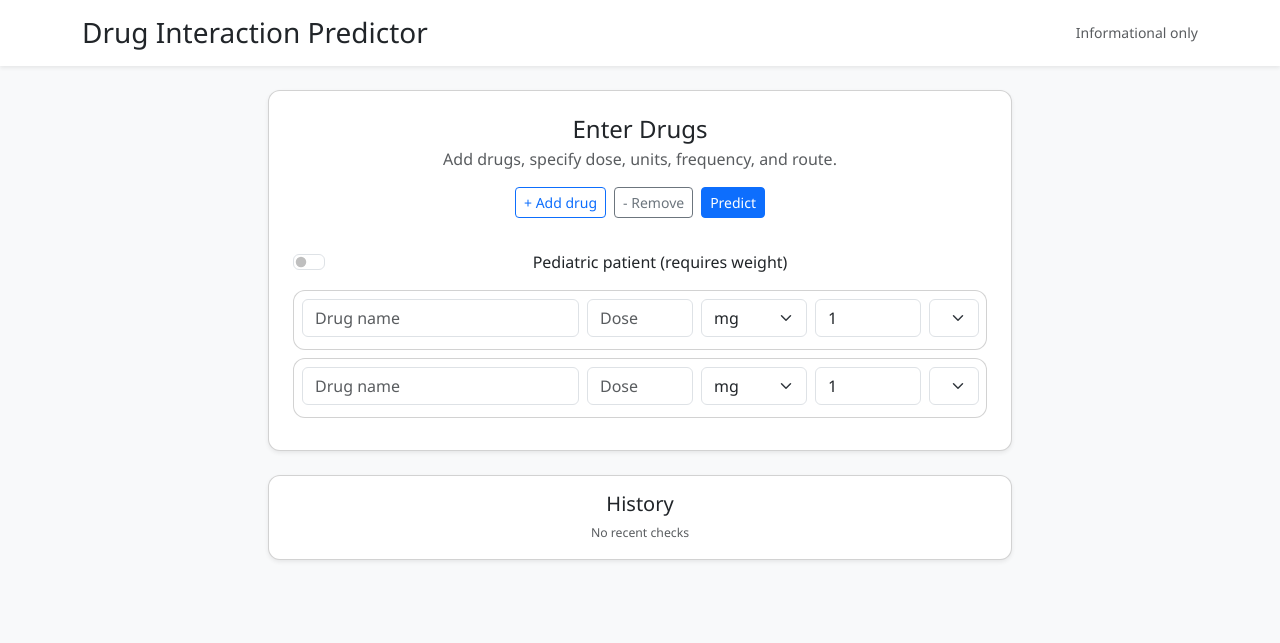
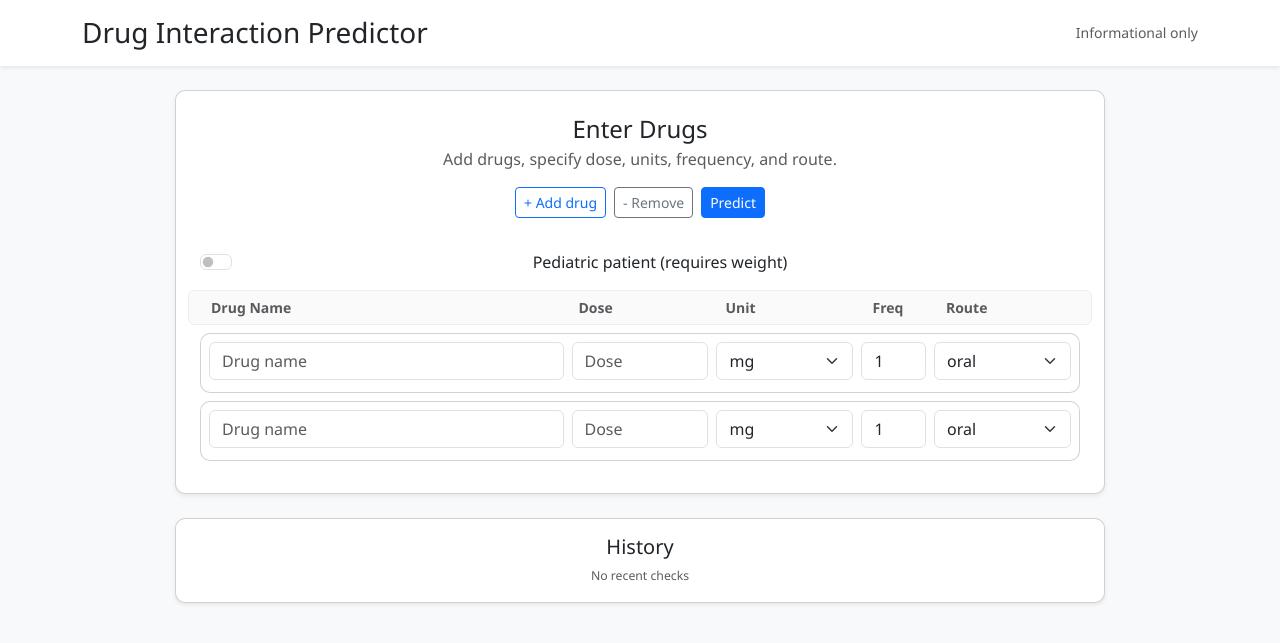
Before and after one commit to RobotGit04/Drug-Interaction-App, a Flask app: page / in a window 1280 px wide. Shown: the top 643 px of the page. Run offline with Flask 3, Linux system fonts and the light colour scheme; data that the repository does not hold is empty.

Commit message:
Re-runned build_dataset, upgraded heading,keep summary,showing combined reason.

```diff
--- a/static/script.js
+++ b/static/script.js
@@ -8,13 +8,16 @@ document.addEventListener("DOMContentLoaded", () => {
   const pediatricFields = document.getElementById("pediatric-fields");
   const historyArea = document.getElementById("history-area");
   const resultsArea = document.getElementById("results-area");
+  const columnHeadings = document.getElementById("column-headings");
 
   const unitOptions = ["mg","g","mL","mcg","IU"];
+
   function createCard(prefill={}) {
+    if (columnHeadings.style.display === "none") columnHeadings.style.display = "flex";
     const div = document.createElement("div");
     div.className = "card mb-2 p-2 drug-card";
     div.innerHTML = `
-      <div class="row g-2">
+      <div class="row g-2 align-items-center">
         <div class="col-12 col-sm-5">
           <input type="text" class="form-control drug-name" placeholder="Drug name" value="${prefill.name||""}">
         </div>
@@ -24,10 +27,10 @@ document.addEventListener("DOMContentLoaded", () => {
         <div class="col-12 col-sm-2">
           <select class="form-select drug-unit">${unitOptions.map(u=>`<option value="${u}">${u}</option>`).join("")}</select>
         </div>
-        <div class="col-12 col-sm-2">
+        <div class="col-12 col-sm-1">
           <input type="number" class="form-control drug-freq" placeholder="freq/day" value="${prefill.freq||1}" min="0" step="0.1">
         </div>
-        <div class="col-12 col-sm-1">
+        <div class="col-12 col-sm-2">
           <select class="form-select drug-route">
             <option value="oral">oral</option><option value="iv">iv</option><option value="topical">topical</option>
           </select>
@@ -39,13 +42,14 @@ document.addEventListener("DOMContentLoaded", () => {
     return div;
   }
 
-  // start with two cards
+  // init with 2 cards
   createCard(); createCard();
 
   addCardBtn.addEventListener("click", ()=> createCard());
   removeCardBtn.addEventListener("click", ()=>{
     const cards = document.querySelectorAll(".drug-card");
     if (cards.length > 1) cards[cards.length-1].remove();
+    if (document.querySelectorAll(".drug-card").length === 0) columnHeadings.style.display = "none";
   });
 
   pediatricToggle.addEventListener("change", (e)=>{
@@ -53,6 +57,7 @@ document.addEventListener("DOMContentLoaded", () => {
   });
 
   async function loadHistory(){
+    try {
       const res = await fetch("/history");
       const h = await res.json();
       if(!h || h.length===0){
@@ -61,6 +66,9 @@ document.addEventListener("DOMContentLoaded", () => {
       historyArea.innerHTML = h.slice(0,6).map(item=>{
         return `<div class="mb-1"><strong>${item.drugs.join(", ")}</strong><br><small class="text-muted">${item.summary.level} (${(item.summary.combined_score*100).toFixed(1)}%)</small></div>`;
       }).join("");
+    } catch(e) {
+      historyArea.innerHTML = "<div class='text-muted small'>History unavailable</div>";
+    }
   }
 
   predictBtn.addEventListener("click", async ()=>{
@@ -89,11 +97,13 @@ document.addEventListener("DOMContentLoaded", () => {
       headers: {"Content-Type":"application/json"},
       body: JSON.stringify({drugs, is_pediatric, age, weight_kg})
     });
+
     if (!resp.ok) {
       const err = await resp.json();
       resultsArea.innerHTML = `<div class="alert alert-danger">${err.error || "Server error"}</div>`;
       return;
     }
+
     const data = await resp.json();
     renderResults(data, drugs);
     loadHistory();
@@ -101,6 +111,7 @@ document.addEventListener("DOMContentLoaded", () => {
 
   function renderResults(data, drugs) {
     resultsArea.innerHTML = "";
+
     const s = data.summary;
     const header = document.createElement("div");
     header.className = "card mb-3 p-3";
@@ -114,17 +125,40 @@ document.addEventListener("DOMContentLoaded", () => {
     `;
     resultsArea.appendChild(header);
 
+    // For each pair: show short + dosage reason (Q2: C)
     data.pairs.forEach(p=>{
       const card = document.createElement("div");
       card.className = "card mb-2 p-2";
+      // prepare reasons array
+      const reasons = [];
+      if (p.found) reasons.push("Known interaction in dataset");
+      else {
+        if (p.prob >= 0.9) reasons.push("High ML probability");
+        else if (p.prob >= 0.7) reasons.push("Moderate ML probability");
+        else reasons.push("Low ML probability");
+      }
+      // dosage info (informational only)
+      const aComment = p.dose_eval_a && p.dose_eval_a.comment ? p.dose_eval_a.comment : "";
+      const bComment = p.dose_eval_b && p.dose_eval_b.comment ? p.dose_eval_b.comment : "";
+      if (aComment && aComment.toLowerCase().indexOf("above")>=0) reasons.push("Dose A above baseline");
+      if (bComment && bComment.toLowerCase().indexOf("above")>=0) reasons.push("Dose B above baseline");
+
+      const reasonHtml = reasons.map(r=>{
+        let cls = "badge-info";
+        if (r.toLowerCase().includes("high") || r.toLowerCase().includes("above")) cls = "badge-danger";
+        else if (r.toLowerCase().includes("moderate")) cls = "badge-warning";
+        return `<span class="badge-reason ${cls}">${r}</span>`;
+      }).join(" ");
+
       card.innerHTML = `<div class="d-flex justify-content-between">
           <div><strong>${p.drug1}</strong> + <strong>${p.drug2}</strong></div>
           <div class="text-end"><span class="badge ${p.risk==='High'?'bg-danger':(p.risk==='Moderate'?'bg-warning text-dark':'bg-success')}">${p.risk}</span></div>
         </div>
         <div class="small mt-2">
           <div>ML prob: ${(p.prob*100).toFixed(2)}% → adjusted: ${(p.prob_adj*100).toFixed(2)}%</div>
-          <div>A: ${p.dose_eval_a ? p.dose_eval_a.comment : "No baseline info"}</div>
-          <div>B: ${p.dose_eval_b ? p.dose_eval_b.comment : "No baseline info"}</div>
+          <div class="mt-1">${reasonHtml}</div>
+          <div class="mt-2">A: ${aComment || "No baseline dosing info available"}</div>
+          <div>B: ${bComment || "No baseline dosing info available"}</div>
         </div>`;
       resultsArea.appendChild(card);
     });
--- a/static/style.css
+++ b/static/style.css
@@ -1,11 +1,28 @@
 body {
-  font-family: "Segoe UI", sans-serif;
+  font-family: "Segoe UI", Arial, sans-serif;
+  background: #f7f8fa;
 }
 
 .card {
-  border-radius: 12px;
+  border-radius: 10px;
 }
 
 input, select {
   border-radius: 6px !important;
 }
+
+/* small badges for reason labels */
+.badge-reason {
+  display: inline-block;
+  padding: 4px 8px;
+  border-radius: 8px;
+  font-size: 12px;
+  margin-left: 6px;
+}
+
+.badge-info { background:#e7f1ff; color:#0d6efd; border:1px solid #cfe0ff; }
+.badge-warning { background:#fff4e5; color:#d97706; border:1px solid #ffe6c7; }
+.badge-danger  { background:#ffe9ec; color:#c82333; border:1px solid #ffd7dd; }
+
+/* make the column headings visible and spaced */
+#column-headings { padding: 6px 10px; border-radius: 6px; background: #fafafa; border: 1px solid #eee; }
--- a/templates/index.html
+++ b/templates/index.html
@@ -1,14 +1,13 @@
 <!doctype html>
 <html lang="en">
   <head>
-    <meta charset="utf-8">
-    <meta name="viewport" content="width=device-width, initial-scale=1">
-    <title>Drug Interaction Predictor (Dosage-aware)</title>
+    <meta charset="utf-8" />
+    <meta name="viewport" content="width=device-width, initial-scale=1" />
+    <title>Drug Interaction Predictor</title>
     <link href="https://cdn.jsdelivr.net/npm/bootstrap@5.3.2/dist/css/bootstrap.min.css" rel="stylesheet">
     <link rel="stylesheet" href="{{ url_for('static', filename='style.css') }}">
   </head>
   <body class="bg-light">
-
     <nav class="navbar navbar-light bg-white shadow-sm">
       <div class="container d-flex justify-content-between">
         <h3 class="my-2">Drug Interaction Predictor</h3>
@@ -17,7 +16,7 @@
     </nav>
 
     <div class="container d-flex justify-content-center">
-    <div class="col-lg-8 col-md-10 mt-4">
+      <div class="col-12 col-lg-10 col-md-10 mt-4">
 
         <!-- Main Input Card -->
         <div class="card shadow-sm mb-4 p-4">
@@ -31,33 +30,40 @@
           </div>
 
           <div class="form-check form-switch text-center my-3">
-          <input class="form-check-input" type="checkbox" id="pediatric-toggle">
-          <label class="form-check-label" for="pediatric-toggle">
-            Pediatric patient (requires weight)
-          </label>
+            <input class="form-check-input" type="checkbox" id="pediatric-toggle" />
+            <label class="form-check-label" for="pediatric-toggle">Pediatric patient (requires weight)</label>
           </div>
 
           <div id="pediatric-fields" class="mb-2" style="display:none;">
             <div class="row">
               <div class="col-sm-6 mb-2">
-              <input id="patient-age" class="form-control" placeholder="Age (years)" type="number" min="0">
+                <input id="patient-age" class="form-control" placeholder="Age (years)" type="number" min="0" />
               </div>
               <div class="col-sm-6 mb-2">
-              <input id="patient-weight" class="form-control" placeholder="Weight (kg)" type="number" step="0.1" min="0">
+                <input id="patient-weight" class="form-control" placeholder="Weight (kg)" type="number" step="0.1" min="0" />
               </div>
             </div>
+          </div>
+
+          <!-- Column headings (Q1: A) -->
+          <div class="row mb-2 align-items-center fw-bold text-muted small" id="column-headings" style="display:none;">
+            <div class="col-6 col-sm-5">Drug Name</div>
+            <div class="col-6 col-sm-2">Dose</div>
+            <div class="col-6 col-sm-2">Unit</div>
+            <div class="col-6 col-sm-1">Freq</div>
+            <div class="col-6 col-sm-2">Route</div>
           </div>
 
           <div id="cards-container"></div>
         </div>
 
         <!-- History Card -->
-      <div class="card shadow-sm p-3">
+        <div class="card shadow-sm p-3 mb-3">
           <h5 class="text-center mb-2">History</h5>
           <div id="history-area" class="small text-muted text-center">No recent checks</div>
         </div>
 
-      <!-- Results -->
+        <!-- Summary (unchanged location) -->
         <div id="results-area" class="mt-4"></div>
 
       </div>
@@ -65,6 +71,5 @@
 
     <script src="https://cdn.jsdelivr.net/npm/bootstrap@5.3.2/dist/js/bootstrap.bundle.min.js"></script>
     <script src="{{ url_for('static', filename='script.js') }}"></script>
-
   </body>
 </html>
```
Also changed, not shown: 1 other file. Lines whose indentation alone changed are shown as unchanged.
